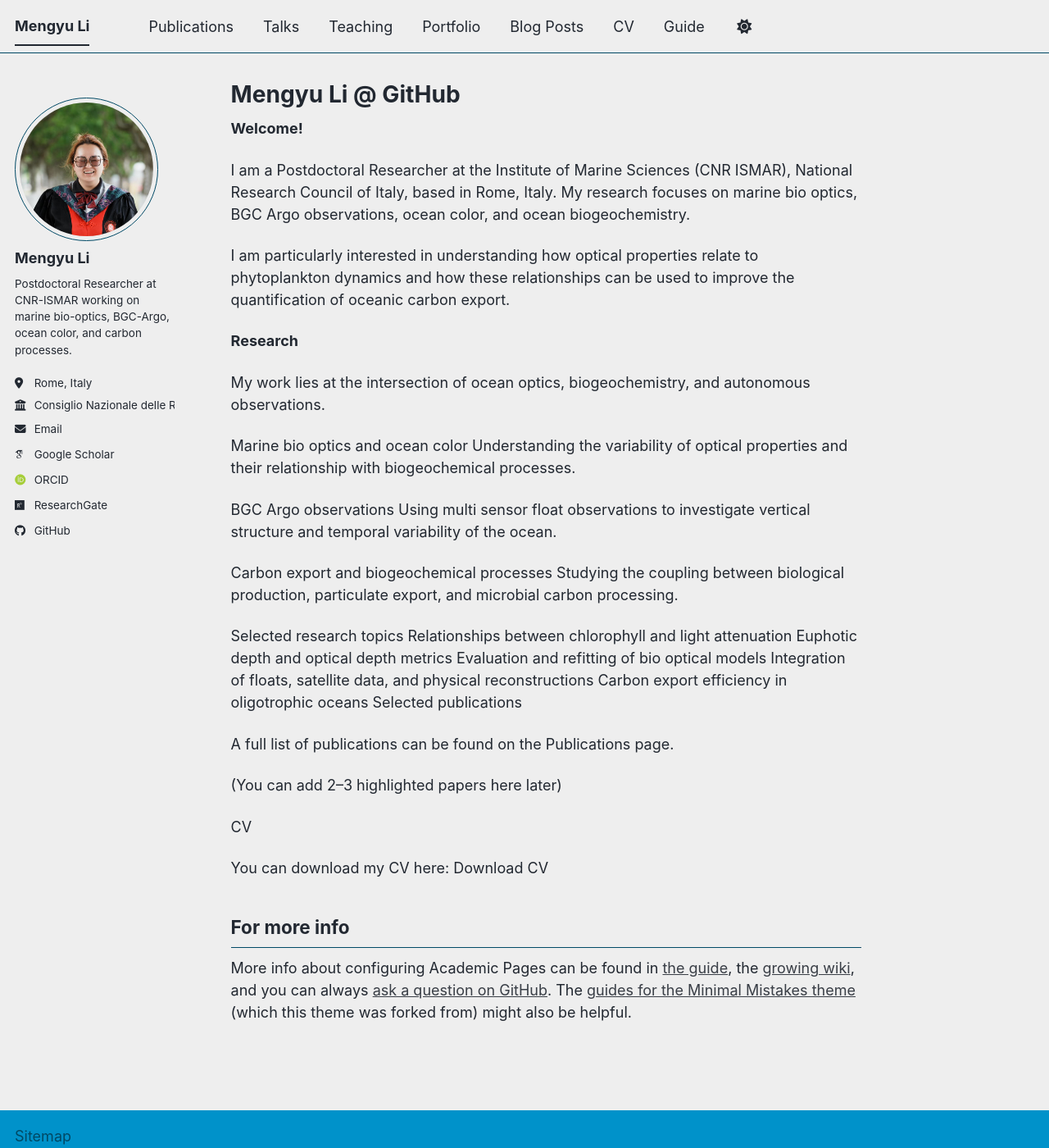
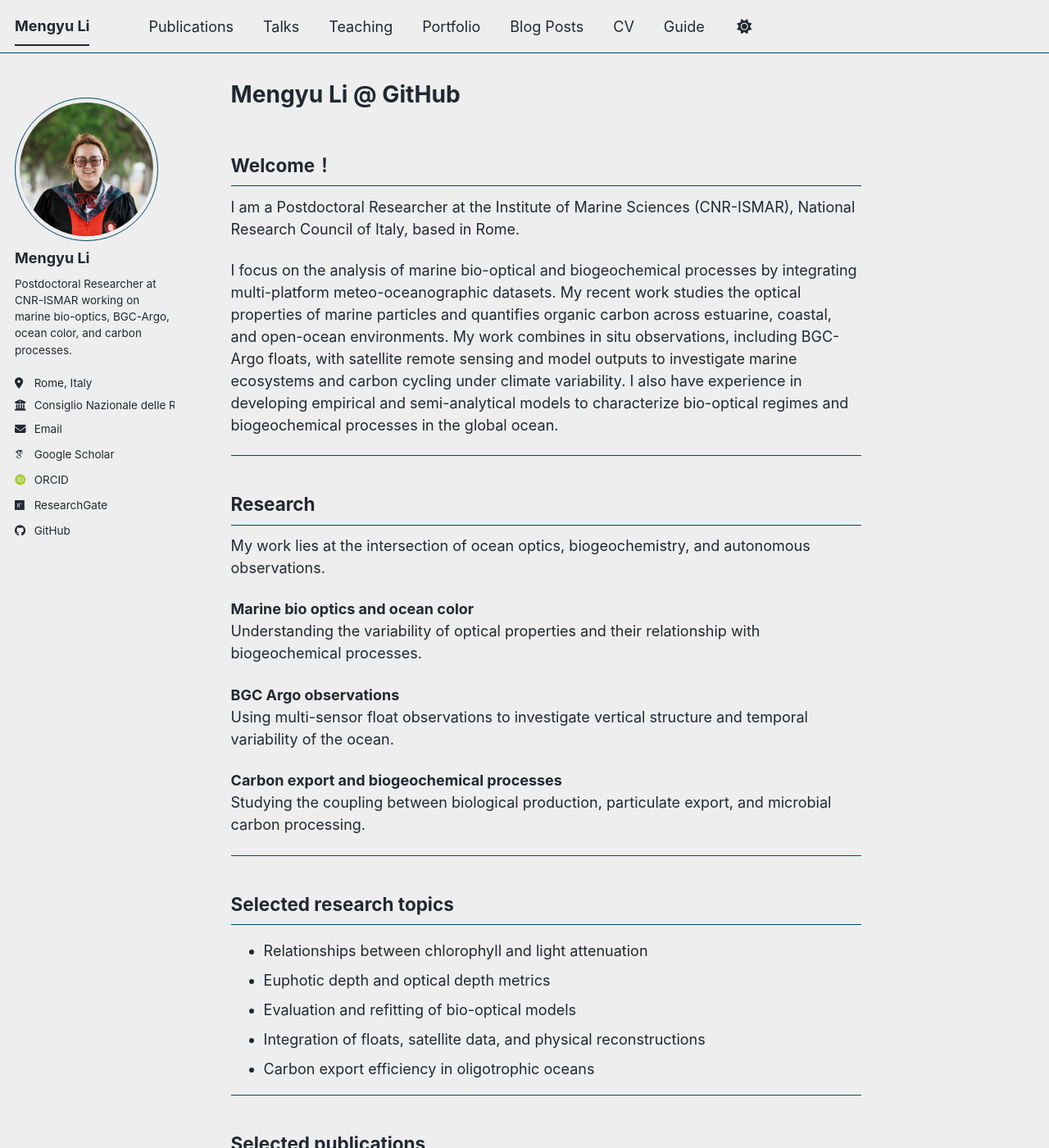
Before and after one commit to MengyuLi15/MengyuLi15.github.io, a Jekyll site: the page built from _pages/about.md, in a window 1280 px wide and 1400 px high. Shown: the whole window at 82% size. Built offline with Jekyll 4.4.1, drawn with Linux system fonts in a browser that asks for light colours; some web fonts are replaced; a script bundle is joined from its source files by our own code; library files that are not in the unit come from our copies; some of the changed text lies outside the part shown.

Commit message:
about.md

```diff
--- a/_pages/about.md
+++ b/_pages/about.md
@@ -7,43 +7,46 @@ redirect_from:
   - /about.html
 ---
 
-**Welcome!**
+## Welcome！
 
-I am a Postdoctoral Researcher at the Institute of Marine Sciences (CNR ISMAR), National Research Council of Italy, based in Rome, Italy. My research focuses on marine bio optics, BGC Argo observations, ocean color, and ocean biogeochemistry.
+I am a Postdoctoral Researcher at the Institute of Marine Sciences (CNR-ISMAR), National Research Council of Italy, based in Rome.
 
-I am particularly interested in understanding how optical properties relate to phytoplankton dynamics and how these relationships can be used to improve the quantification of oceanic carbon export.
+I focus on the analysis of marine bio-optical and biogeochemical processes by integrating multi-platform meteo-oceanographic datasets. My recent work studies the optical properties of marine particles and quantifies organic carbon across estuarine, coastal, and open-ocean environments. My work combines in situ observations, including BGC-Argo floats, with satellite remote sensing and model outputs to investigate marine ecosystems and carbon cycling under climate variability. I also have experience in developing empirical and semi-analytical models to characterize bio-optical regimes and biogeochemical processes in the global ocean.
 
-**Research**
+---
+
+## Research
 
 My work lies at the intersection of ocean optics, biogeochemistry, and autonomous observations.
 
-Marine bio optics and ocean color
+**Marine bio optics and ocean color**
 Understanding the variability of optical properties and their relationship with biogeochemical processes.
 
-BGC Argo observations
-Using multi sensor float observations to investigate vertical structure and temporal variability of the ocean.
+**BGC Argo observations**
+Using multi-sensor float observations to investigate vertical structure and temporal variability of the ocean.
 
-Carbon export and biogeochemical processes
+**Carbon export and biogeochemical processes**
 Studying the coupling between biological production, particulate export, and microbial carbon processing.
 
-Selected research topics
-Relationships between chlorophyll and light attenuation
-Euphotic depth and optical depth metrics
-Evaluation and refitting of bio optical models
-Integration of floats, satellite data, and physical reconstructions
-Carbon export efficiency in oligotrophic oceans
-Selected publications
+---
 
-A full list of publications can be found on the Publications page.
+## Selected research topics
 
-(You can add 2–3 highlighted papers here later)
+- Relationships between chlorophyll and light attenuation
+- Euphotic depth and optical depth metrics
+- Evaluation and refitting of bio-optical models
+- Integration of floats, satellite data, and physical reconstructions
+- Carbon export efficiency in oligotrophic oceans
 
-CV
+---
+
+## Selected publications
+
+A full list of publications can be found on the [Publications](/publications/) page.
+
+---
+
+## CV
 
 You can download my CV here:
-Download CV
-
-
-For more info
-------
-More info about configuring Academic Pages can be found in [the guide](https://academicpages.github.io/markdown/), the [growing wiki](https://github.com/academicpages/academicpages.github.io/wiki), and you can always [ask a question on GitHub](https://github.com/academicpages/academicpages.github.io/discussions). The [guides for the Minimal Mistakes theme](https://mmistakes.github.io/minimal-mistakes/docs/configuration/) (which this theme was forked from) might also be helpful.
+[Download CV](/files/Mengyu_Li_CV.pdf)
```
